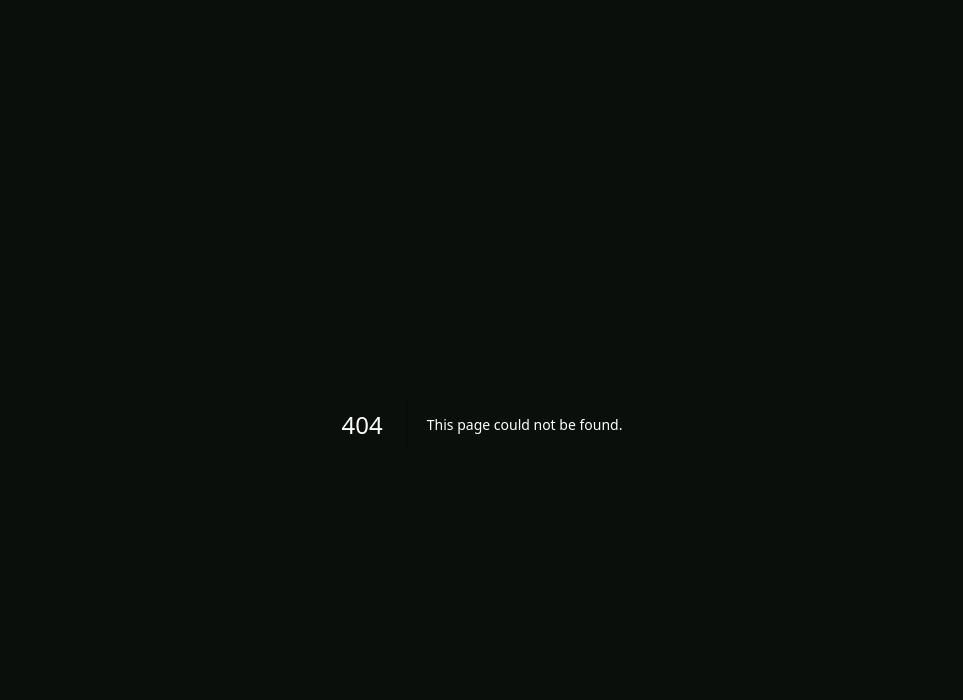
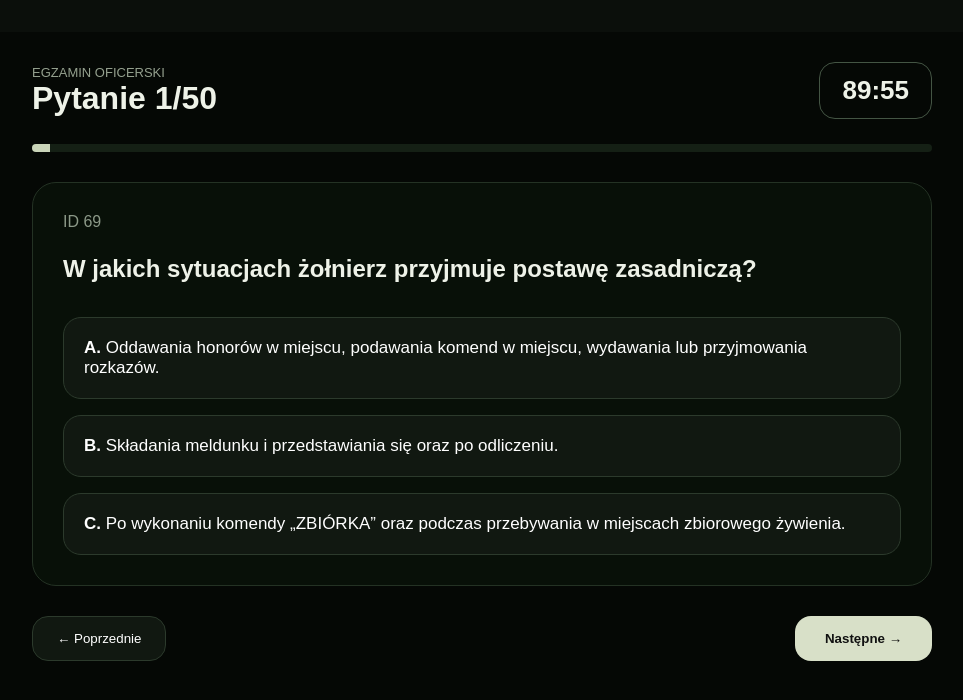
Before and after one commit to Mariola007/egzamin, a Next.js app: page /egzamin/sesja in a window 1280 px wide. Before the commit this address had no page. Shown: the top 700 px of the page, without its empty margins (158-1121 px from the left). Built offline with nearby package versions, Linux system fonts and the light colour scheme.

Commit message:
Create page.tsx

```diff
--- /dev/null
+++ b/app/egzamin/sesja/page.tsx
@@ -0,0 +1,203 @@
+"use client";
+
+import { useEffect, useMemo, useState } from "react";
+import pytania from "../../../data/questions.json";
+
+const LIMIT = 50;
+const CZAS = 90 * 60;
+
+export default function SesjaEgzamin() {
+  const lista = useMemo(() => {
+    const kopia = [...(pytania as any[])];
+    kopia.sort(() => Math.random() - 0.5);
+    return kopia.slice(0, LIMIT);
+  }, []);
+
+  const [nr, setNr] = useState(0);
+  const [odpowiedzi, setOdpowiedzi] = useState<Record<number, string>>({});
+  const [czas, setCzas] = useState(CZAS);
+
+  useEffect(() => {
+    const t = setInterval(() => {
+      setCzas((c) => {
+        if (c <= 1) {
+          clearInterval(t);
+          window.location.href = "/egzamin/wynik";
+          return 0;
+        }
+        return c - 1;
+      });
+    }, 1000);
+
+    return () => clearInterval(t);
+  }, []);
+
+  const pyt = lista[nr];
+
+  const min = String(Math.floor(czas / 60)).padStart(2, "0");
+  const sek = String(czas % 60).padStart(2, "0");
+
+  return (
+    <main
+      style={{
+        minHeight: "100vh",
+        background: "#050805",
+        color: "#eef2e8",
+        fontFamily: "Arial",
+        padding: 30,
+      }}
+    >
+      <div style={{ maxWidth: 900, margin: "auto" }}>
+        <div
+          style={{
+            display: "flex",
+            justifyContent: "space-between",
+            marginBottom: 25,
+            alignItems: "center",
+          }}
+        >
+          <div>
+            <div style={{ color: "#95a18f", fontSize: 13 }}>
+              EGZAMIN OFICERSKI
+            </div>
+            <h1 style={{ margin: 0 }}>
+              Pytanie {nr + 1}/{LIMIT}
+            </h1>
+          </div>
+
+          <div
+            style={{
+              padding: "12px 22px",
+              border: "1px solid #445544",
+              borderRadius: 16,
+              fontSize: 26,
+              fontWeight: 700,
+            }}
+          >
+            {min}:{sek}
+          </div>
+        </div>
+
+        <div
+          style={{
+            height: 8,
+            background: "#152015",
+            borderRadius: 999,
+            overflow: "hidden",
+            marginBottom: 30,
+          }}
+        >
+          <div
+            style={{
+              width: `${((nr + 1) / LIMIT) * 100}%`,
+              height: "100%",
+              background: "#c9d4b8",
+            }}
+          />
+        </div>
+
+        <div
+          style={{
+            border: "1px solid #243224",
+            borderRadius: 24,
+            padding: 30,
+            background: "#081008",
+          }}
+        >
+          <div style={{ color: "#8c9988", marginBottom: 10 }}>
+            ID {pyt.id}
+          </div>
+
+          <h2 style={{ lineHeight: 1.5 }}>{pyt.question}</h2>
+
+          <div
+            style={{
+              display: "grid",
+              gap: 16,
+              marginTop: 30,
+            }}
+          >
+            {pyt.choices.map((odp: any) => {
+              const wybrana = odpowiedzi[nr] === odp.key;
+
+              return (
+                <button
+                  key={odp.key}
+                  onClick={() =>
+                    setOdpowiedzi({ ...odpowiedzi, [nr]: odp.key })
+                  }
+                  style={{
+                    padding: 20,
+                    textAlign: "left",
+                    borderRadius: 18,
+                    border: wybrana
+                      ? "2px solid #d8e0c8"
+                      : "1px solid #2c3a2c",
+                    background: wybrana ? "#253325" : "#111811",
+                    color: "white",
+                    cursor: "pointer",
+                    fontSize: 17,
+                  }}
+                >
+                  <strong>{odp.key}.</strong> {odp.text}
+                </button>
+              );
+            })}
+          </div>
+        </div>
+
+        <div
+          style={{
+            display: "flex",
+            justifyContent: "space-between",
+            marginTop: 30,
+          }}
+        >
+          <button
+            disabled={nr === 0}
+            onClick={() => setNr(nr - 1)}
+            style={{
+              padding: "14px 24px",
+              borderRadius: 16,
+              border: "1px solid #2c3a2c",
+              background: "#111811",
+              color: "white",
+            }}
+          >
+            ← Poprzednie
+          </button>
+
+          {nr === LIMIT - 1 ? (
+            <button
+              onClick={() => (window.location.href = "/egzamin/wynik")}
+              style={{
+                padding: "14px 30px",
+                borderRadius: 16,
+                border: "none",
+                background: "#d8e0c8",
+                color: "#111",
+                fontWeight: 700,
+              }}
+            >
+              Zakończ egzamin
+            </button>
+          ) : (
+            <button
+              onClick={() => setNr(nr + 1)}
+              style={{
+                padding: "14px 30px",
+                borderRadius: 16,
+                border: "none",
+                background: "#d8e0c8",
+                color: "#111",
+                fontWeight: 700,
+              }}
+            >
+              Następne →
+            </button>
+          )}
+        </div>
+      </div>
+    </main>
+  );
+}
```
